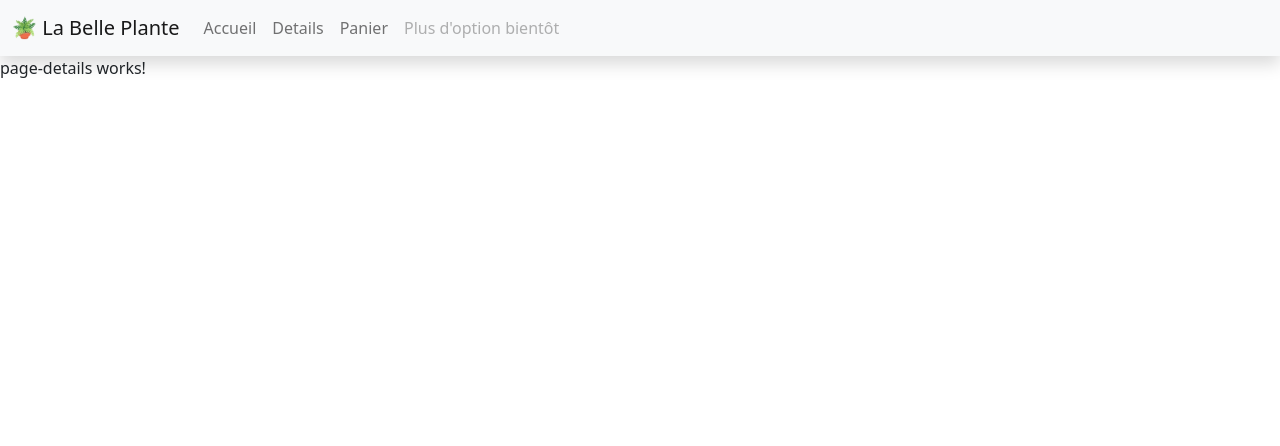
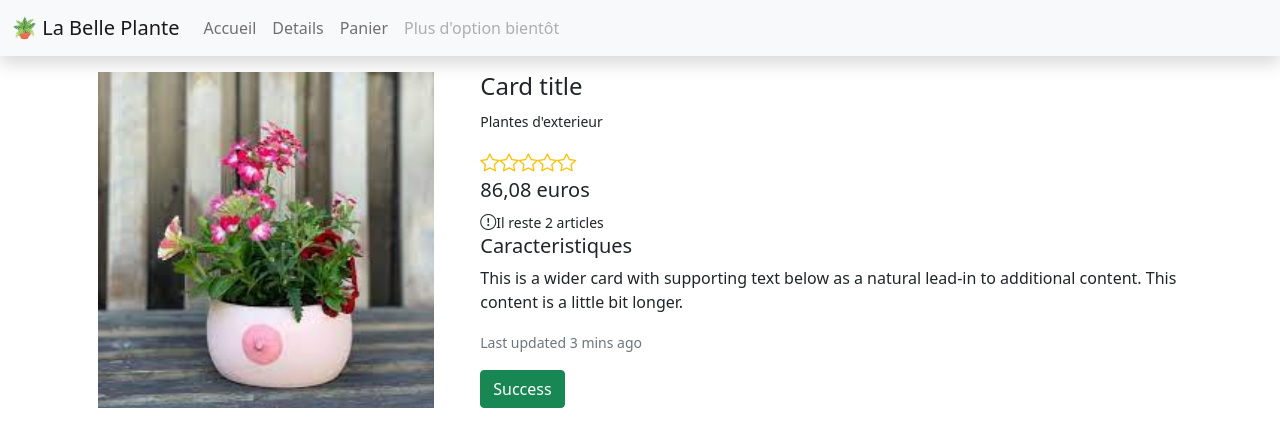
Before and after one commit to Lsdla/projet-belle-plante-workflow, an Angular app: page /details in a window 1280 px wide. Shown: the top 446 px of the page. Built offline with nearby package versions, Linux system fonts and the light colour scheme.

Commit message:
wip details

```diff
--- a/package.json
+++ b/package.json
@@ -20,7 +20,7 @@
     "@angular/platform-browser-dynamic": "~11.2.14",
     "@angular/router": "~11.2.14",
     "bootstrap": "^5.1.3",
-    "bootstrap-icons": "^1.7.2",
+    "bootstrap-icons": "^1.8.1",
     "json-server": "^0.17.0",
     "rxjs": "~6.6.0",
     "tslib": "^2.0.0",
--- a/src/app/pages/page-details/page-details.component.html
+++ b/src/app/pages/page-details/page-details.component.html
@@ -1 +1,23 @@
-<p>page-details works!</p>
+<div class="container">
+  <div class="details-container">
+    <div class="img-container">
+      <img src="../../../assets/téléchargement.jpg" class="img" alt="...">
+    </div>
+    <div class="description">
+      <div class="card-body">
+        <h4 class="card-title">Card title</h4>
+        <p><small class="categ">Plantes d'exterieur</small></p>
+        <app-avis-bar></app-avis-bar>
+        <h5>86,08 euros</h5>
+        <div class="icon">
+          <i class="bi bi-exclamation-circle"></i>
+          <small>Il reste 2 articles</small>
+        </div>
+        <h5>Caracteristiques</h5>
+        <p class="card-text">This is a wider card with supporting text below as a natural lead-in to additional content. This content is a little bit longer.</p>
+        <p class="card-text"><small class="text-muted">Last updated 3 mins ago</small></p>
+        <button type="button" class="btn btn-success">Success</button>
+      </div>
+    </div>
+  </div>
+</div>
--- a/src/app/pages/page-details/page-details.component.scss
+++ b/src/app/pages/page-details/page-details.component.scss
@@ -0,0 +1,12 @@
+.details-container{
+  display: flex;
+  height: auto;
+  .img-container{
+    height: auto;
+    width: 40%;
+    margin: 1rem;
+    .img{
+      height: 100%;
+    }
+  }
+}
```
Also changed, not shown: src/assets/téléchargement.jpg (added), 1 other file (tests, documents, lock files or other folders).
